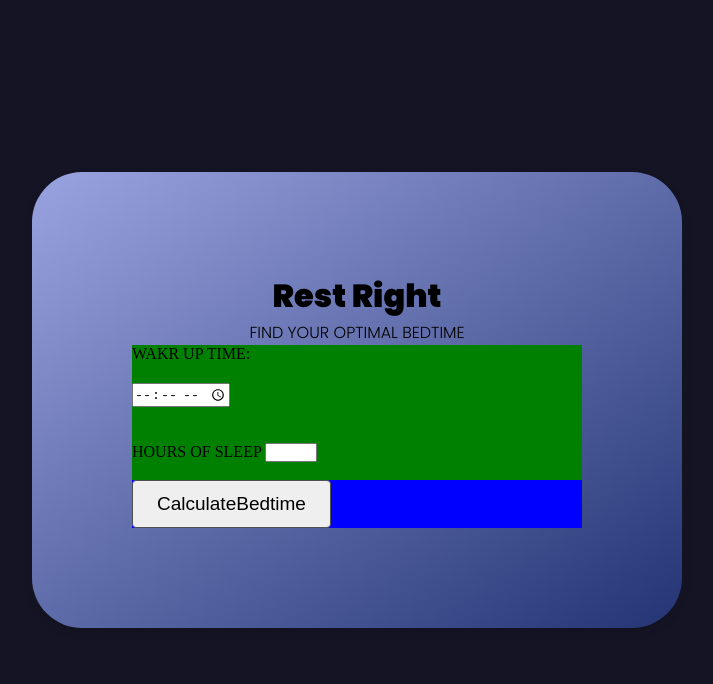
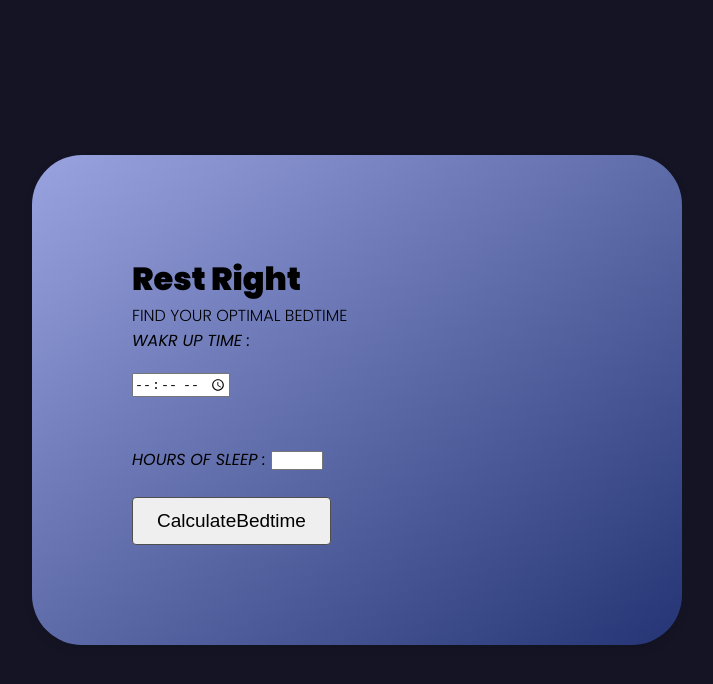
Before and after one commit to jasonrodrigues28/RestRight, a plain HTML site: page index.html in a window 1280 px wide. Shown: the whole page, without its empty margins (283-996 px from the left). Drawn offline with Linux system fonts and the light colour scheme; a web font is replaced by a local one.

Commit message:
Made changes to the DIVs and added text for labels

```diff
--- a/index.html
+++ b/index.html
@@ -11,20 +11,20 @@
 <body>
     <div class="container">
         <div class="contents">
-            <div class="title" style="text-align: center">
+            <div class="title">
                 <h1 class="poppins-black">Rest Right</h1>
                 <h4 class="poppins-light">FIND YOUR OPTIMAL BEDTIME</h4>
             </div>
 
-            <div class="working" style="background: green;">
-                <label for="wakeUpTime">WAKR UP TIME:<label>
+            <div class="working poppins-regular-italic">
+                <label for="wakeUpTime">WAKR UP TIME :<label>
                 <input type="time" id="wakeUpTime"><br><br>
 
-                <label for="sleepDuration">HOURS OF SLEEP</label>
+                <label for="sleepDuration">HOURS OF SLEEP :</label>
                 <input type="number" id="sleepDuration" min="1" max="24"><br><br>
             </div>
 
-            <div class="btn" style="background: blue">
+            <div class="btn">
                 <button onclick="findBedtime()" class="button">CalculateBedtime</button>
                 <h2 id="result"></h2>
         </div>
```
